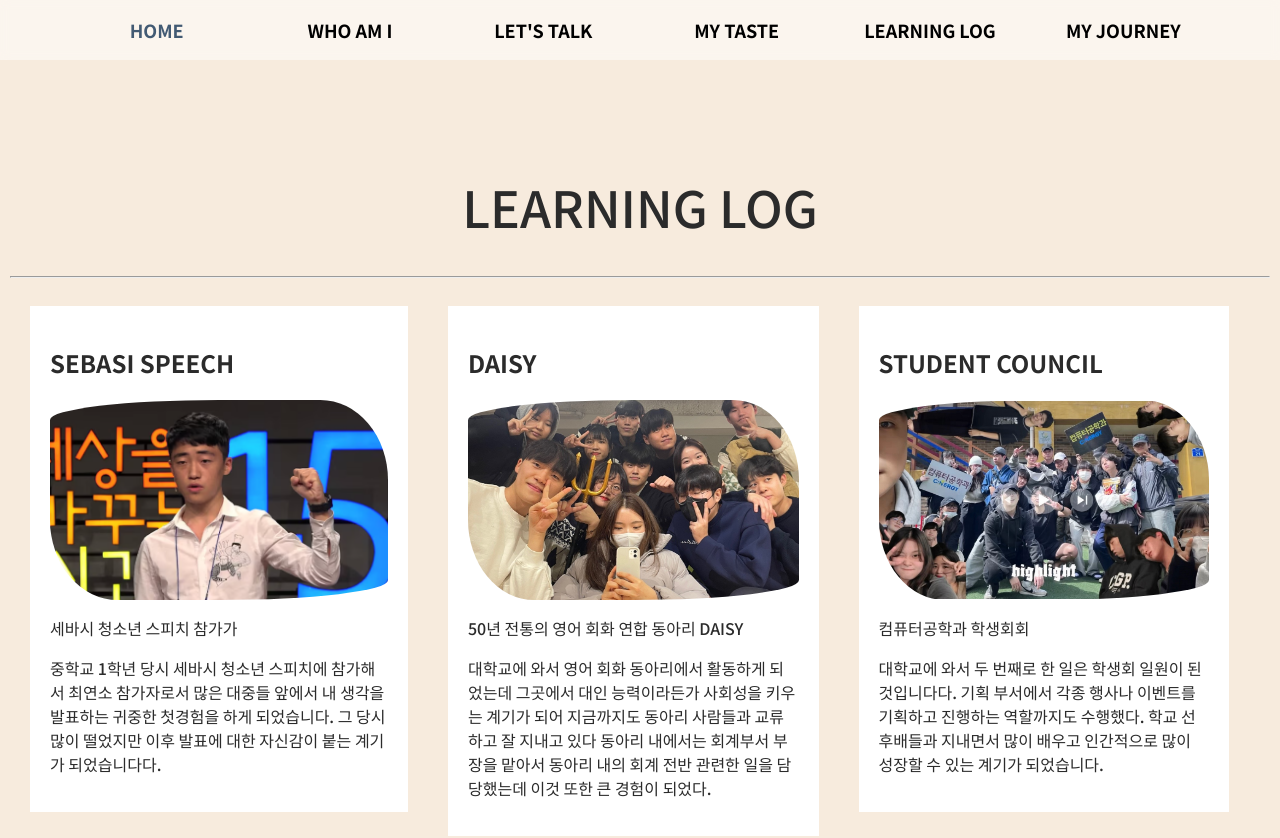
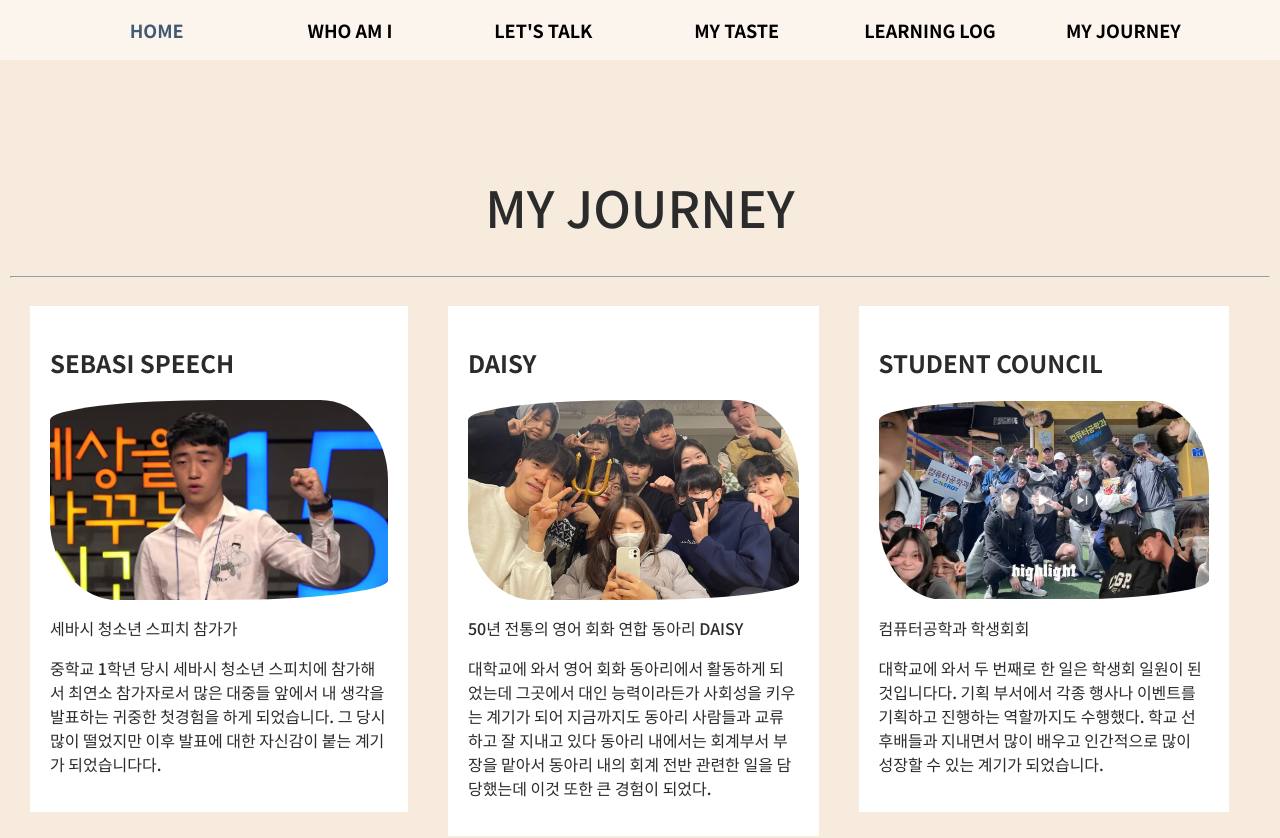
Before and after one commit to coptony/coptony.github.io, a plain HTML site: page sub3.html in a window 1280 px wide. Shown: the top 838 px of the page. Drawn offline with Linux system fonts and the light colour scheme.

Commit message:
Update sub3.html

```diff
--- a/sub3.html
+++ b/sub3.html
@@ -160,7 +160,7 @@ footer>address{padding-top:30px; font-size:14px; font-weight:300; color:#fff; li
   </style>
 </head>
 <body>
-<h1 id="titl">LEARNING LOG</h1>
+<h1 id="titl">MY JOURNEY</h1>
 <div id="wrap">
     <header>
       <div class="container">
```
